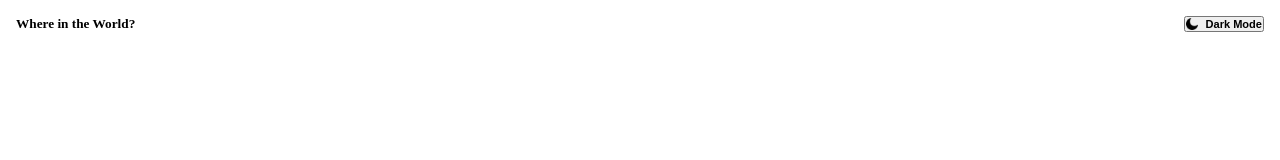
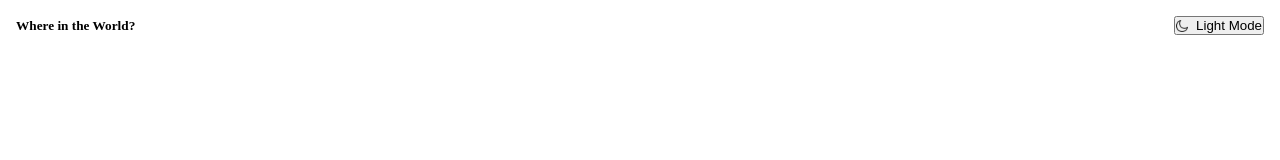
Before and after one commit to marleyanthony/countries, a React (Create React App) app: page / in a window 1280 px wide. Shown: the top 160 px of the page. Built offline with nearby package versions, Linux system fonts and the light colour scheme.

Commit message:
context for dark mode

```diff
--- a/src/App.tsx
+++ b/src/App.tsx
@@ -1,12 +1,15 @@
-import './styles/main.css'
+import './styles/main.css';
 import Header from './components/Header';
+import { ThemeProvider } from './context/ThemeContext';
 
 function App() {
-  return (
-    <div className="app">
-       <Header />
-    </div>
-  );
+   return (
+      <ThemeProvider>
+         <div className="app">
+            <Header />
+         </div>
+      </ThemeProvider>
+   );
 }
 
 export default App;
--- a/src/components/Header.tsx
+++ b/src/components/Header.tsx
@@ -1,29 +1,28 @@
-import {useState} from 'react'
 import moonLight from '../assets/icons/moon-light.png';
 import moonDark from '../assets/icons/moon-dark.png';
+import { ThemeContext } from '../context/ThemeContext'
+import { useContext } from 'react';
 
 const Header = () => {
-   const [darkMode, setDarkMode] = useState(true)
-
-   const toggleDarkMode = () => {
-      setDarkMode(!darkMode);
-   }
-
+   const theme = useContext(ThemeContext);
    return (
       <div className="header">
          <h5 className="header__logo">
             Where in the World?
          </h5>
-         <button className="header__dark-mode-button" onClick={toggleDarkMode}>
-            {
-               darkMode
-               ? <img src={moonDark} alt="dark mode active icon" className="header__dark-mode-icon"/>
-               : <img src={moonLight} alt="light mode active icon" className="header__dark-mode-icon"/>
-            }
-            <h5 className="header__dark-mode-text">
-               Dark Mode
-            </h5>
-         </button>
+         {
+            theme.theme === 'dark'
+               ? <button
+                  className="header__dark-mode-button"
+                  onClick={() => theme.toggleDarkMode('light')}>
+                  <img src={moonDark} alt="dark mode active icon" className="header__dark-mode-icon" /> Dark Mode
+               </button>
+               : <button
+                  className="header__dark-mode-button"
+                  onClick={() => theme.toggleDarkMode('dark')}>
+                  <img src={moonLight} alt="light mode active icon" className="header__dark-mode-icon" /> Light Mode
+               </button>
+         }
       </div>
    )
 }
--- /dev/null
+++ b/src/context/ThemeContext.tsx
@@ -0,0 +1,22 @@
+import React, { useState, createContext } from 'react';
+
+export interface ThemeContextProps {
+   theme: string,
+   toggleDarkMode: (theme: any) => void
+}
+
+export const ThemeContext = createContext({} as ThemeContextProps);
+
+export const ThemeProvider: React.FC = ({ children }) => {
+   const [theme, setTheme] = useState('light');
+
+   const toggleDarkMode = (theme: any) => {
+      setTheme(theme);
+   }
+
+   return (
+      <ThemeContext.Provider value={{ theme, toggleDarkMode }}>
+         {children}
+      </ThemeContext.Provider>
+   );
+}
```
Also changed, not shown: src/Colors.tsx (added, +12 -0 lines), 1 other file (tests, documents, lock files or other folders).
